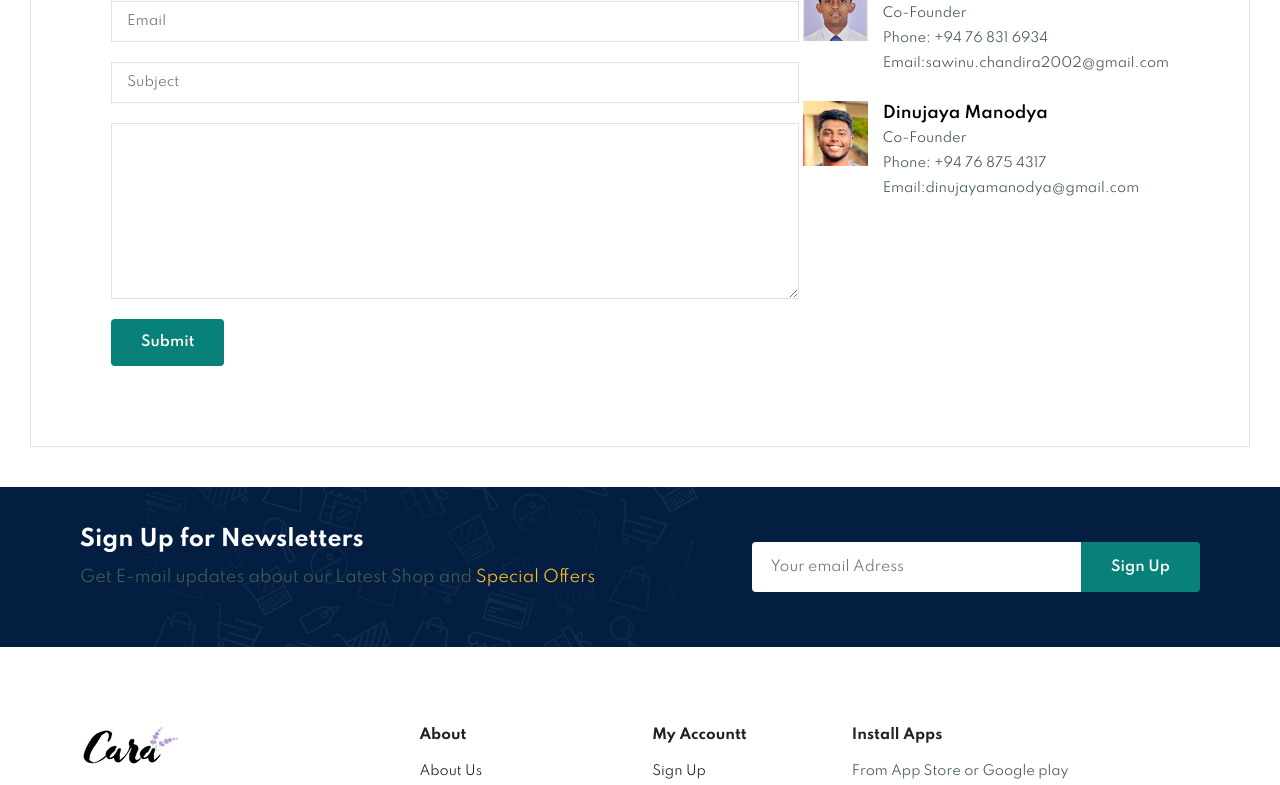
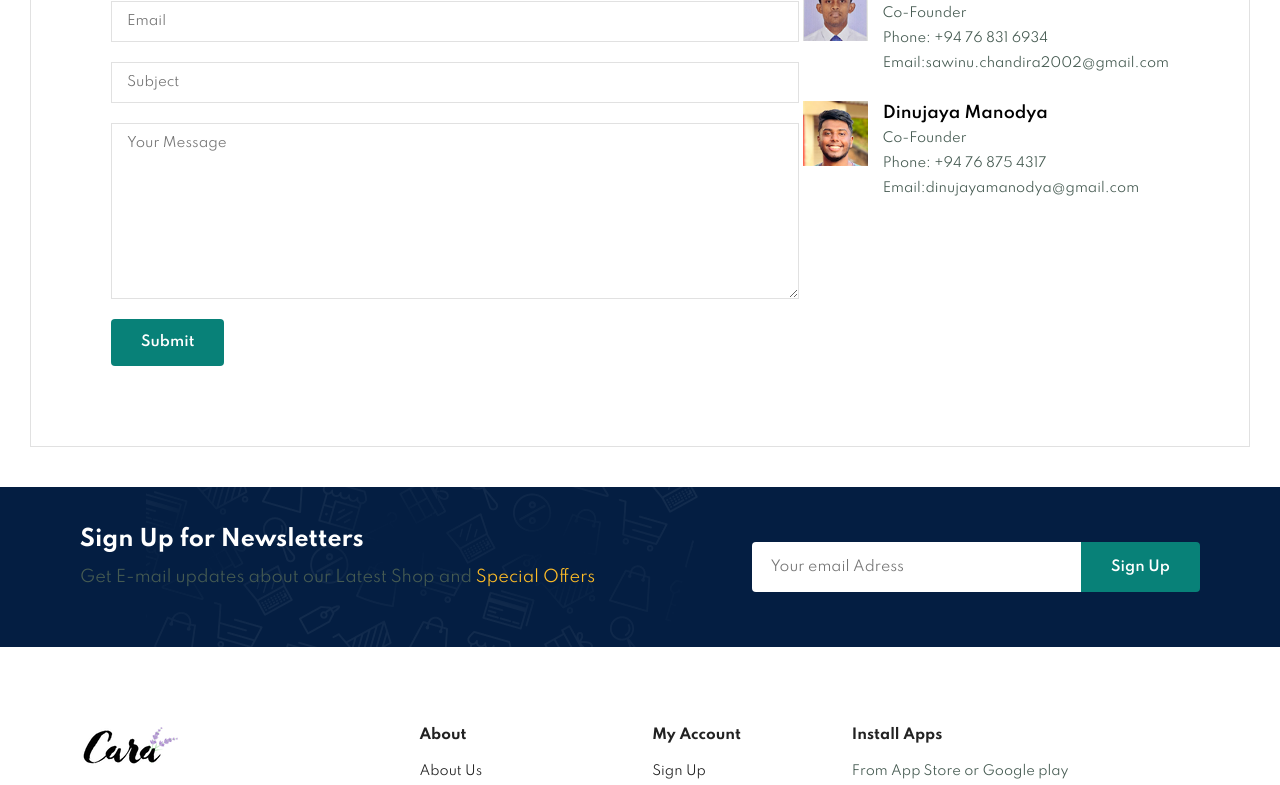
Before and after one commit to N3mxaraMe-CodeArc/Cara-E-Commerce-dressing-Shop, a plain HTML site: page contact.html in a window 1280 px wide. Shown: the part 1200-1985 px from the top of the page. Drawn offline with Linux system fonts and the light colour scheme.

Commit message:
modified

```diff
--- a/contact.html
+++ b/contact.html
@@ -74,8 +74,7 @@
                 <input type="text" placeholder="Your Name">
                 <input type="text" placeholder="Email">
                 <input type="text" placeholder="Subject">
-                <textarea name="" id="" cols="30" rows="10" placeholder="Your Message">
-                </textarea>
+                <textarea name="" cols="30" rows="10" placeholder="Your Message"></textarea>
               <button class="normal">Submit</button>
             </form>
 
@@ -137,7 +136,7 @@
                 <a href="#">Contact us</a>
             </div>
             <div class="col">
-                <h4>My Accountt</h4>
+                <h4>My Account</h4>
                 <a href="#">Sign Up</a>
                 <a href="#">View Cart</a>
                 <a href="#">My wishlist</a>
```
Also changed, not shown: about.html (+1 -1 lines), blog.html (+1 -1 lines), cart.html (+1 -1 lines), shop.html (+1 -1 lines).
